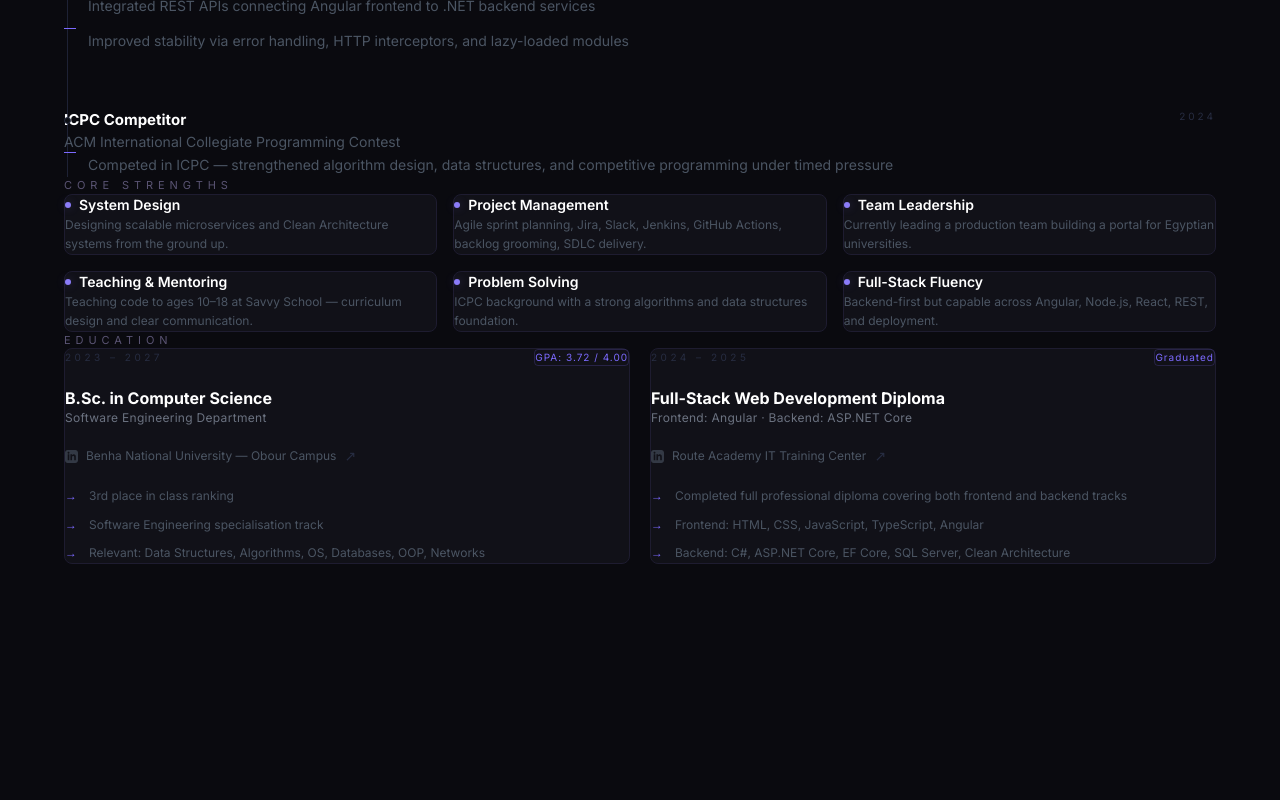
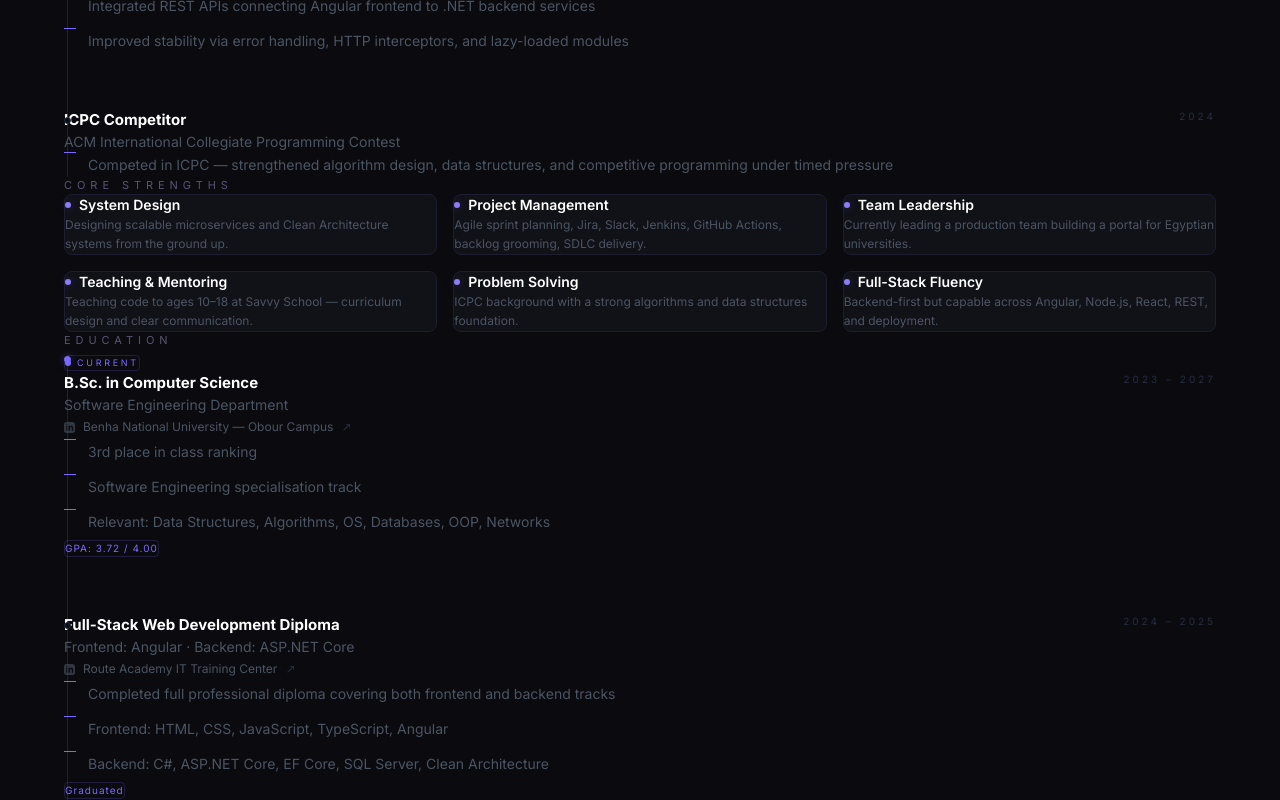
Before and after one commit to sefffo/saif-portfolio, a React (Vite) app: page /about in a window 1280 px wide. Shown: the part 1701-2501 px from the top of the page. Before the commit the page ends 2265 px from the top, so only its background shows below. Built offline with nearby package versions, Linux system fonts and the light colour scheme.

Commit message:
design: education section redesigned as vertical timeline matching experience style + increase bottom margin

```diff
--- a/src/pages/About.tsx
+++ b/src/pages/About.tsx
@@ -87,6 +87,7 @@ const education = [
     schoolUrl: 'https://www.linkedin.com/school/benhanationaluniversity/posts/?feedView=all',
     period: '2023 – 2027',
     badge: 'GPA: 3.72 / 4.00',
+    current: true,
     highlights: [
       '3rd place in class ranking',
       'Software Engineering specialisation track',
@@ -100,6 +101,7 @@ const education = [
     schoolUrl: 'https://www.linkedin.com/company/routeacademy/posts/?feedView=all',
     period: '2024 – 2025',
     badge: 'Graduated',
+    current: false,
     highlights: [
       'Completed full professional diploma covering both frontend and backend tracks',
       'Frontend: HTML, CSS, JavaScript, TypeScript, Angular',
@@ -126,8 +128,8 @@ export default function About() {
       x: -30, opacity: 0, stagger: 0.09, duration: 0.7, ease: 'power3.out',
       scrollTrigger: { trigger: '.tl-section', start: 'top 78%' },
     })
-    gsap.from('.edu-card', {
-      y: 30, opacity: 0, stagger: 0.1, duration: 0.6, ease: 'power3.out',
+    gsap.from('.edu-item', {
+      x: -30, opacity: 0, stagger: 0.1, duration: 0.7, ease: 'power3.out',
       scrollTrigger: { trigger: '.edu-section', start: 'top 82%' },
     })
     gsap.from('.str-card', {
@@ -137,7 +139,7 @@ export default function About() {
   }, { scope: ref })
 
   return (
-    <section ref={ref} className="page-wrapper pb-40 page-enter">
+    <section ref={ref} className="page-wrapper pb-56 page-enter">
       <div className="max-w-7xl mx-auto pt-16">
 
         <p className="a-reveal section-label mb-4">001 / About</p>
@@ -264,50 +266,60 @@ export default function About() {
           </div>
         </div>
 
-        {/* Education */}
-        <div className="edu-section pb-4">
+        {/* Education Timeline */}
+        <div className="edu-section">
           <p className="section-label mb-12">Education</p>
-          <div className="grid grid-cols-1 md:grid-cols-2 gap-5">
+          <div className="relative">
+            <div className="absolute left-[3px] top-2 bottom-0 w-px bg-[#1e2235]" />
+            <div className="flex flex-col gap-14">
               {education.map((edu, i) => (
-              <div key={i} className="edu-card card p-7 rounded-lg hover:border-[#7c6aff]/40 transition-all duration-300 flex flex-col gap-5">
+                <div key={i} className="edu-item pl-10 relative">
+                  <div className={`absolute left-0 top-2 w-[7px] h-[7px] rounded-full border ${
+                    edu.current
+                      ? 'border-[#7c6aff] bg-[#7c6aff] shadow-[0_0_8px_#7c6aff66]'
+                      : 'border-[#272d42] bg-[#0d0f14]'
+                  }`} />
 
-                {/* period + badge */}
-                <div className="flex items-center justify-between flex-wrap gap-2">
-                  <p className="text-[10px] tracking-[0.35em] uppercase text-[#272d42]">{edu.period}</p>
-                  <span className="text-[10px] tracking-widest text-[#7c6aff] border border-[#7c6aff]/20 px-2.5 py-1 rounded">{edu.badge}</span>
+                  {edu.current && (
+                    <span className="inline-flex items-center gap-1.5 text-[9px] tracking-[0.3em] uppercase text-[#7c6aff] border border-[#7c6aff]/20 px-2.5 py-1 mb-3 rounded">
+                      <span className="w-1.5 h-1.5 rounded-full bg-[#7c6aff] animate-pulse" />Current
+                    </span>
+                  )}
+
+                  <div className="flex flex-col md:flex-row md:items-start md:justify-between gap-1.5 mb-4">
+                    <div>
+                      <h3 className="text-white font-bold text-[15px] mb-0.5">{edu.degree}</h3>
+                      <p className="text-[#4b5563] text-sm">{edu.department}</p>
+                    </div>
+                    <span className="text-[10px] tracking-[0.3em] text-[#272d42] uppercase whitespace-nowrap">{edu.period}</span>
                   </div>
 
-                {/* degree + department */}
-                <div>
-                  <h3 className="text-white font-bold text-base mb-1">{edu.degree}</h3>
-                  <p className="text-[#6b7280] text-xs tracking-wide">{edu.department}</p>
-                </div>
-
-                {/* school link */}
+                  {/* school LinkedIn link */}
                   <a
                     href={edu.schoolUrl}
                     target="_blank"
                     rel="noreferrer"
-                  className="inline-flex items-center gap-2 text-[#4b5563] text-sm hover:text-[#a78bfa] transition-colors duration-200 group w-fit"
+                    className="inline-flex items-center gap-2 text-[#4b5563] text-xs hover:text-[#a78bfa] transition-colors duration-200 group w-fit mb-4"
                   >
-                  <svg width="13" height="13" viewBox="0 0 24 24" fill="currentColor" className="opacity-60 group-hover:opacity-100 flex-shrink-0">
+                    <svg width="11" height="11" viewBox="0 0 24 24" fill="currentColor" className="opacity-60 group-hover:opacity-100 flex-shrink-0">
                       <path d="M19 0h-14c-2.761 0-5 2.239-5 5v14c0 2.761 2.239 5 5 5h14c2.762 0 5-2.239 5-5v-14c0-2.761-2.238-5-5-5zm-11 19h-3v-11h3v11zm-1.5-12.268c-.966 0-1.75-.79-1.75-1.764s.784-1.764 1.75-1.764 1.75.79 1.75 1.764-.783 1.764-1.75 1.764zm13.5 12.268h-3v-5.604c0-3.368-4-3.113-4 0v5.604h-3v-11h3v1.765c1.396-2.586 7-2.777 7 2.476v6.759z"/>
                     </svg>
-                  <span className="text-xs">{edu.school}</span>
+                    <span>{edu.school}</span>
                     <span className="text-[#272d42] group-hover:text-[#7c6aff] transition-colors">↗</span>
                   </a>
 
-                {/* highlights */}
-                <ul className="flex flex-col gap-2">
+                  <ul className="flex flex-col gap-2.5">
                     {edu.highlights.map((h, j) => (
-                    <li key={j} className="flex gap-3 text-[#4b5563] text-xs leading-[1.7]">
-                      <span className="text-[#7c6aff] shrink-0">→</span>{h}
+                      <li key={j} className="text-[#4b5563] text-sm leading-[1.8] flex gap-3">
+                        <span className="shrink-0 mt-[9px] w-3 h-px bg-[#7c6aff]" />{h}
                       </li>
                     ))}
                   </ul>
 
+                  <span className="inline-block mt-4 text-[10px] tracking-widest text-[#7c6aff] border border-[#7c6aff]/20 px-2.5 py-1 rounded">{edu.badge}</span>
                 </div>
               ))}
+            </div>
           </div>
         </div>
 
```
Lines whose indentation alone changed are shown as unchanged.
